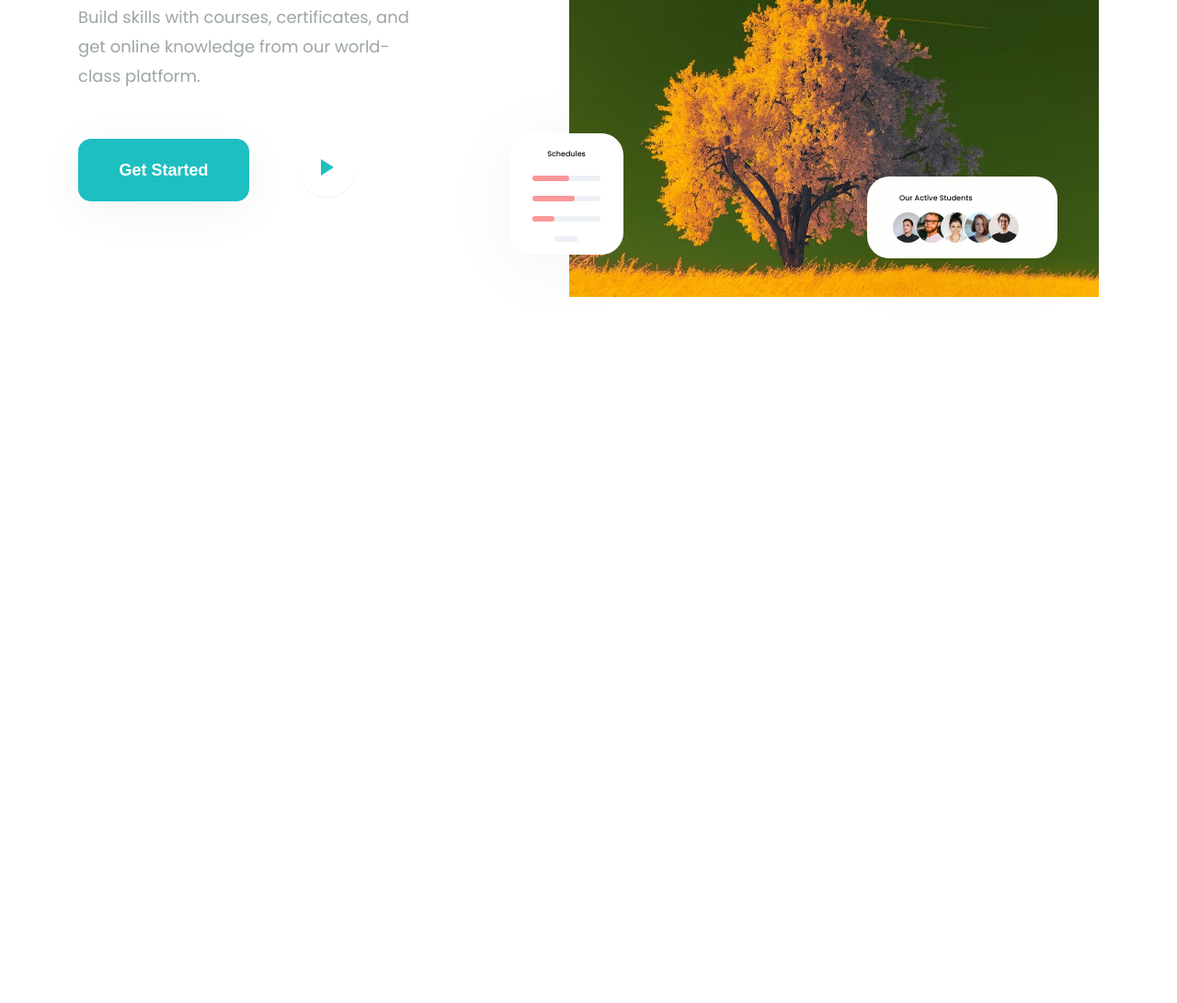
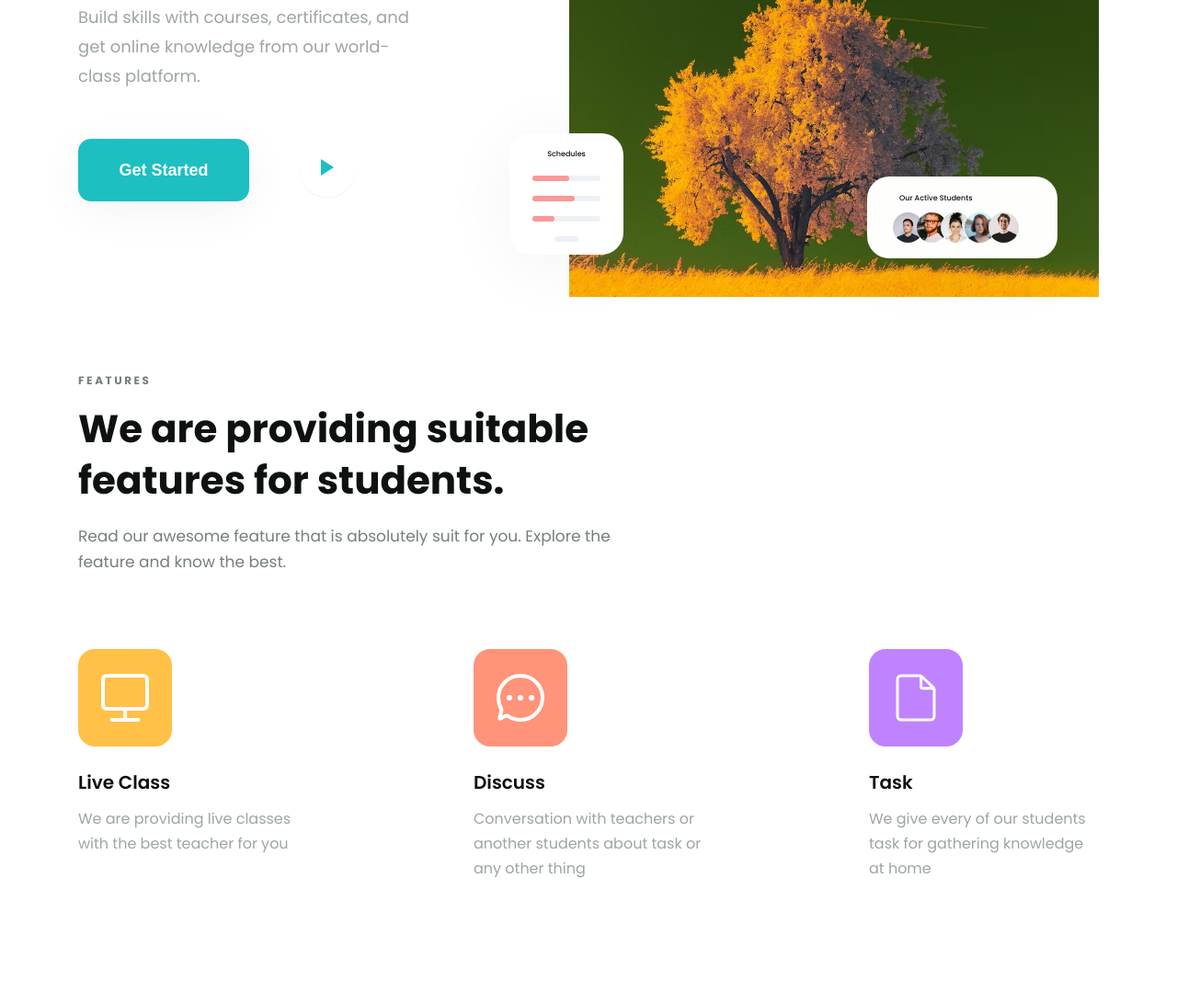
Before and after one commit to Learncode-every-day/Project-2.1, a plain HTML site: page index.html in a window 1280 px wide. Shown: the part 475-1566 px from the top of the page at 92% size. Drawn offline with Linux system fonts and the light colour scheme.

Commit message:
Làm phần Fetures

```diff
--- a/assets/css/style.css
+++ b/assets/css/style.css
@@ -303,3 +303,49 @@ a {
     object-fit: cover;
     border-radius: 50%;
 }
+
+/* ===== Features ===== */
+/* === Features top === */
+.features .features-top {
+    width: 591px;
+}
+
+.features .main-content .page-separator {
+    color: #767e7e;
+    font-size: 1.2rem;
+    font-weight: 700;
+}
+
+.features .main-content .heading {
+    padding: 18px 0;
+}
+
+.features .main-content .desc {
+    color: #767e7e;
+    font-size: 1.7rem;
+    margin-bottom: 80px;
+}
+
+/* === Features bottom === */
+.features .features-bottom {
+    display: flex;
+    gap: 180px;
+}
+
+.features .features-bottom .item {
+    width: 33.33%;
+}
+
+.features-bottom .item .title {
+    margin-top: 26px;
+    color: #0d1111;
+    font-size: 2rem;
+    font-weight: 600;
+}
+
+.features-bottom .item .desc {
+    margin: 16px 0 130px;
+    color: #9da6a5;
+    font-size: 1.6rem;
+    line-height: 1.6875; /* 168.75% */
+}
--- a/index.html
+++ b/index.html
@@ -137,6 +137,54 @@
                     </div>
                 </div>
             </div>
+
+            <!-- Features -->
+            <div class="features" id="features">
+                <div class="main-content">
+                    <!-- Features top -->
+                    <div class="features-top">
+                        <span class="page-separator">F E A T U R E S </span>
+                        <div class="heading lv2">
+                            We are providing suitable features for students.
+                        </div>
+                        <div class="desc">
+                            Read our awesome feature that is absolutely suit for
+                            you. Explore the feature and know the best.
+                        </div>
+                    </div>
+
+                    <!-- Features bottom -->
+                    <div class="features-bottom">
+                        <div class="item">
+                            <img
+                                src="./assets/img/Live-class.svg"
+                                alt="Live Class"
+                            />
+                            <div class="title">Live Class</div>
+                            <div class="desc">
+                                We are providing live classes with the best
+                                teacher for you
+                            </div>
+                        </div>
+                        <div class="item">
+                            <img src="./assets/img/Discuss.svg" alt="Discuss" />
+                            <div class="title">Discuss</div>
+                            <div class="desc">
+                                Conversation with teachers or another students
+                                about task or any other thing
+                            </div>
+                        </div>
+                        <div class="item">
+                            <img src="./assets/img/Task.svg" alt="Task" />
+                            <div class="title">Task</div>
+                            <div class="desc">
+                                We give every of our students task for gathering
+                                knowledge at home
+                            </div>
+                        </div>
+                    </div>
+                </div>
+            </div>
         </main>
     </body>
 </html>
```
